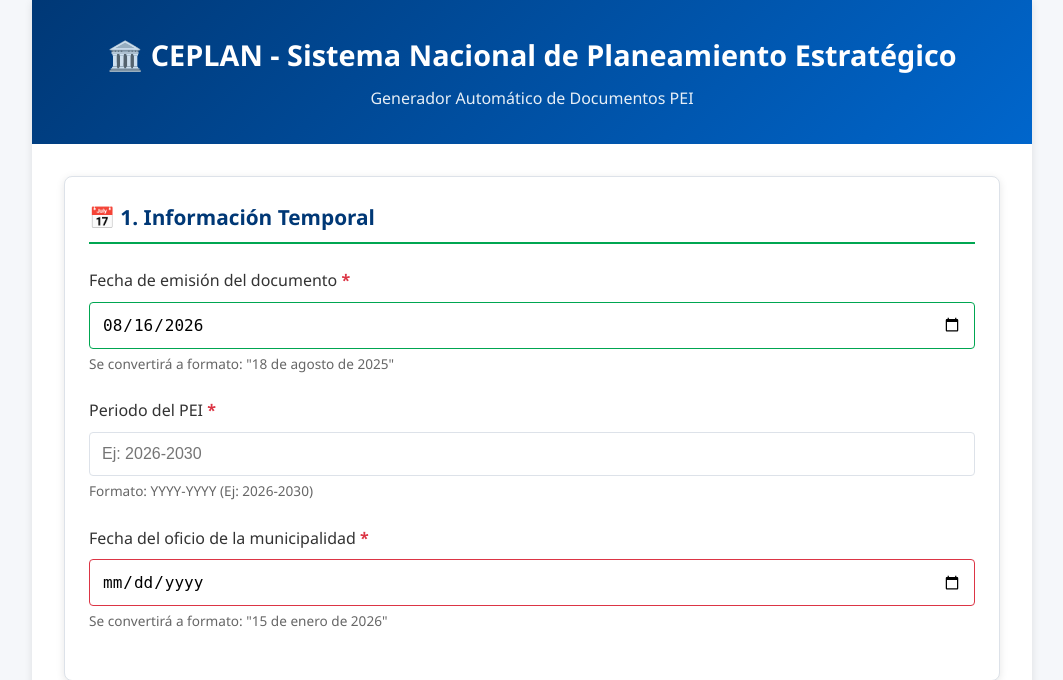
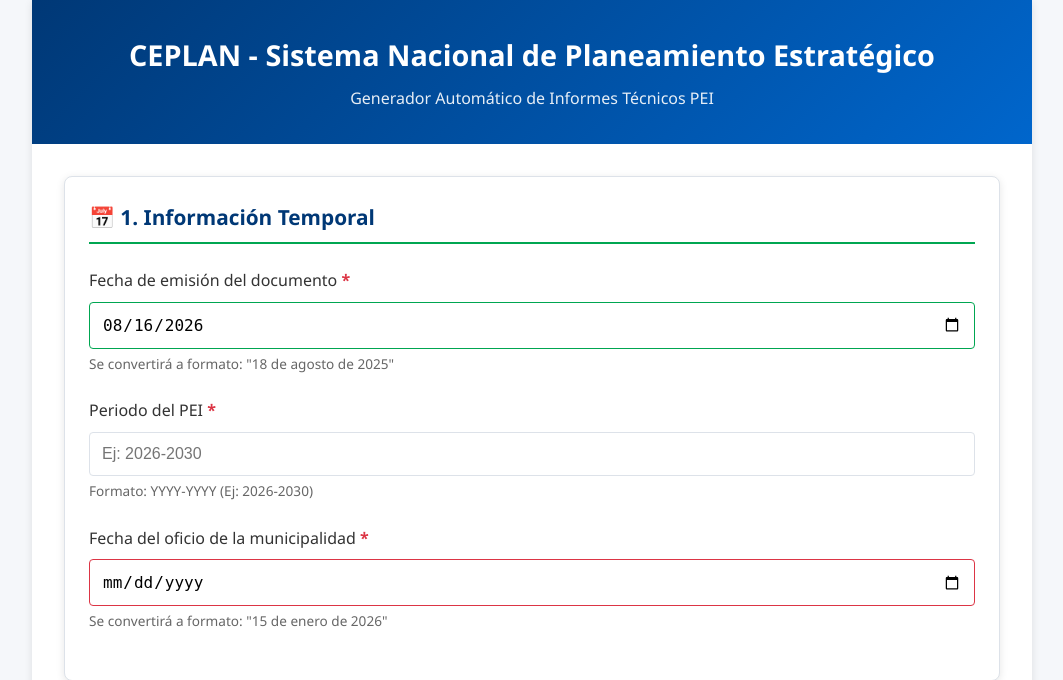
Before and after one commit to Nolver1/IT-PEI, a Flask app: page / in a window 1280 px wide. Shown: the top 680 px of the page, without its empty margins (108-1171 px from the left). Run offline with Flask 3, Linux system fonts and the light colour scheme.

Commit message:
Cambio subtitulo

```diff
--- a/templates/index.html
+++ b/templates/index.html
@@ -10,8 +10,8 @@
     <div class="container">
         <header class="header">
             <div class="logo-section">
-                <h1>🏛️ CEPLAN - Sistema Nacional de Planeamiento Estratégico</h1>
-                <p class="subtitle">Generador Automático de Documentos PEI</p>
+                <h1> CEPLAN - Sistema Nacional de Planeamiento Estratégico</h1>
+                <p class="subtitle">Generador Automático de Informes Técnicos PEI</p>
             </div>
         </header>
 
```
